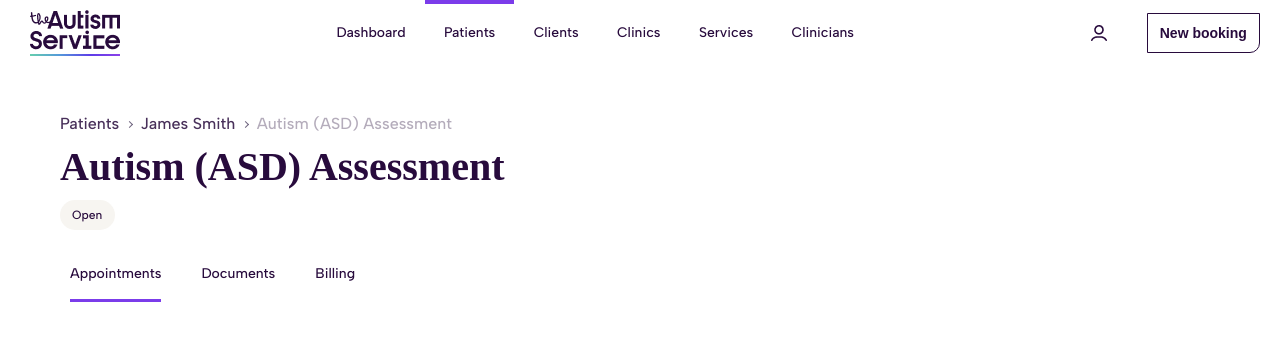
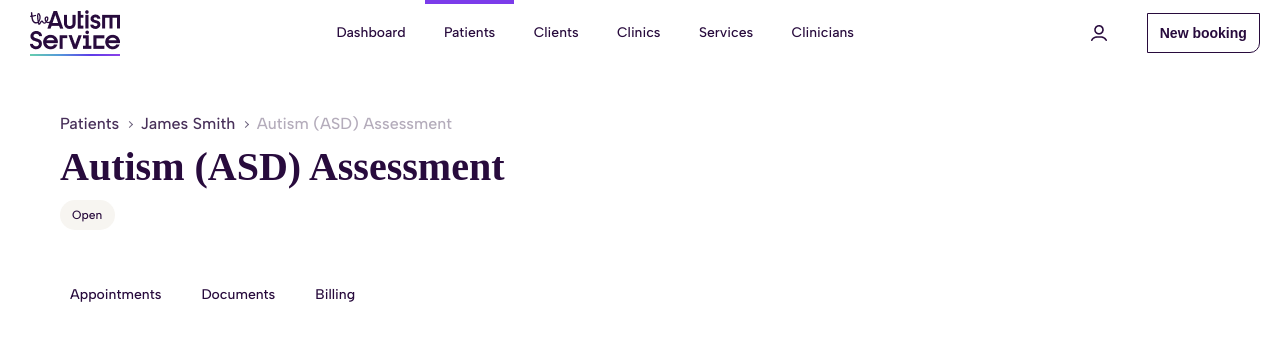
Before and after one commit to G-bot987/Adaptable, a Next.js app in the folder adaptable/: page / in a window 1280 px wide. Shown: the top 340 px of the page. Built offline with nearby package versions, Linux system fonts and the light colour scheme; a web font is replaced by a local one.

Commit message:
formatting and spacing for table render tabs

```diff
--- a/adaptable/pages/mainComponents/table/SelectTable.module.scss
+++ b/adaptable/pages/mainComponents/table/SelectTable.module.scss
@@ -3,12 +3,12 @@
     height: 100%;
     display: flex;
     flex-direction: column;
+    margin-top: 2.5rem;
 
     &__navTabs {
         display: flex;
         flex-direction: row;
         padding-left: 4.375rem;
-        height: 3.375rem;
         width: 100%;
         background-color: #FFFFFF;
 
@@ -23,12 +23,15 @@
             flex-direction: column;
             justify-content: center;
 
-            &__btn {
+            &__btn--selected {
                 border-bottom: 3px solid;
                 border-color: #7B3CEA;
+            }
+
+            &__btn {
                 position: relative;
-                bottom: -1.5px;
                 min-height: 100%;
+                display: flex;
             }
 
             &__btn--hover:hover {
```
